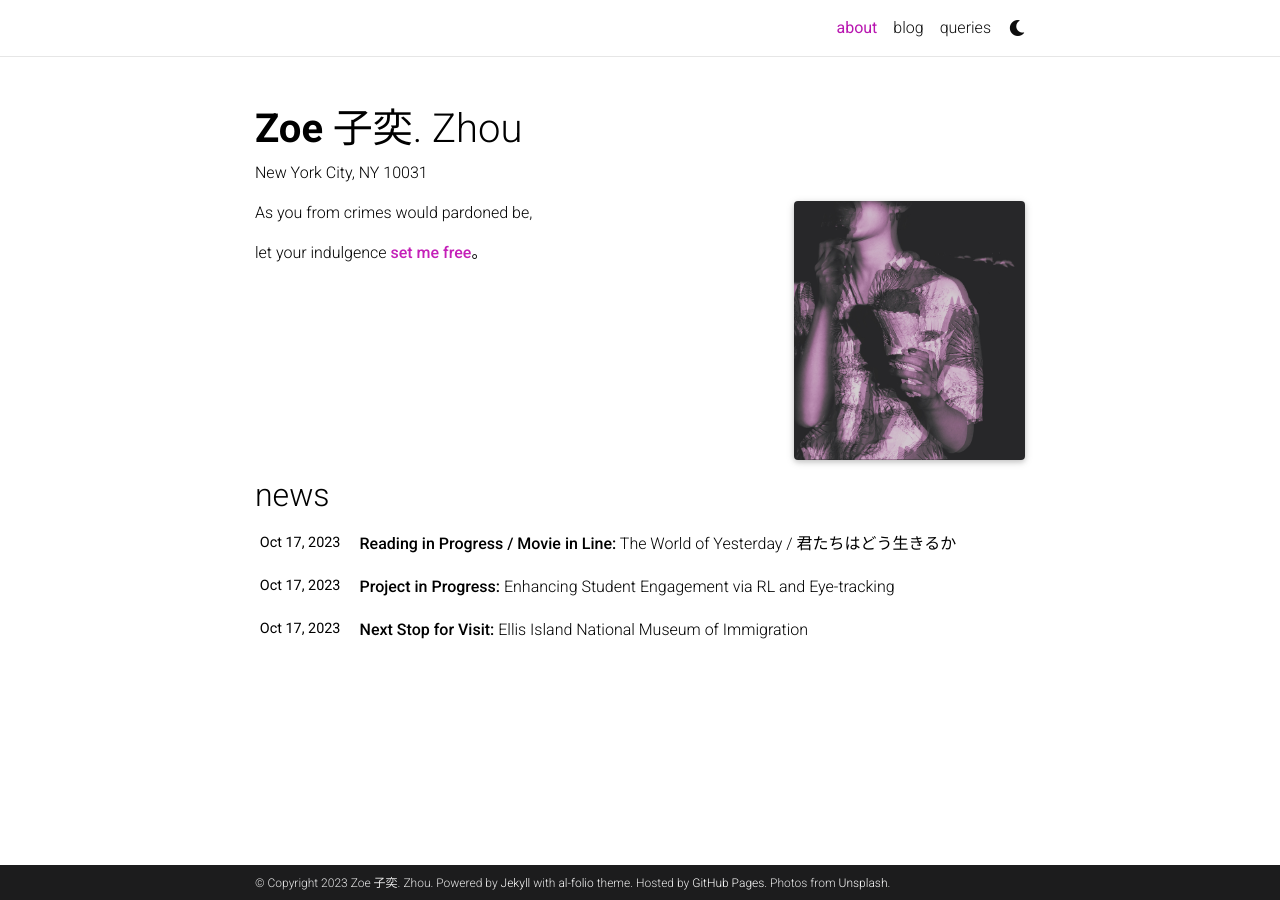
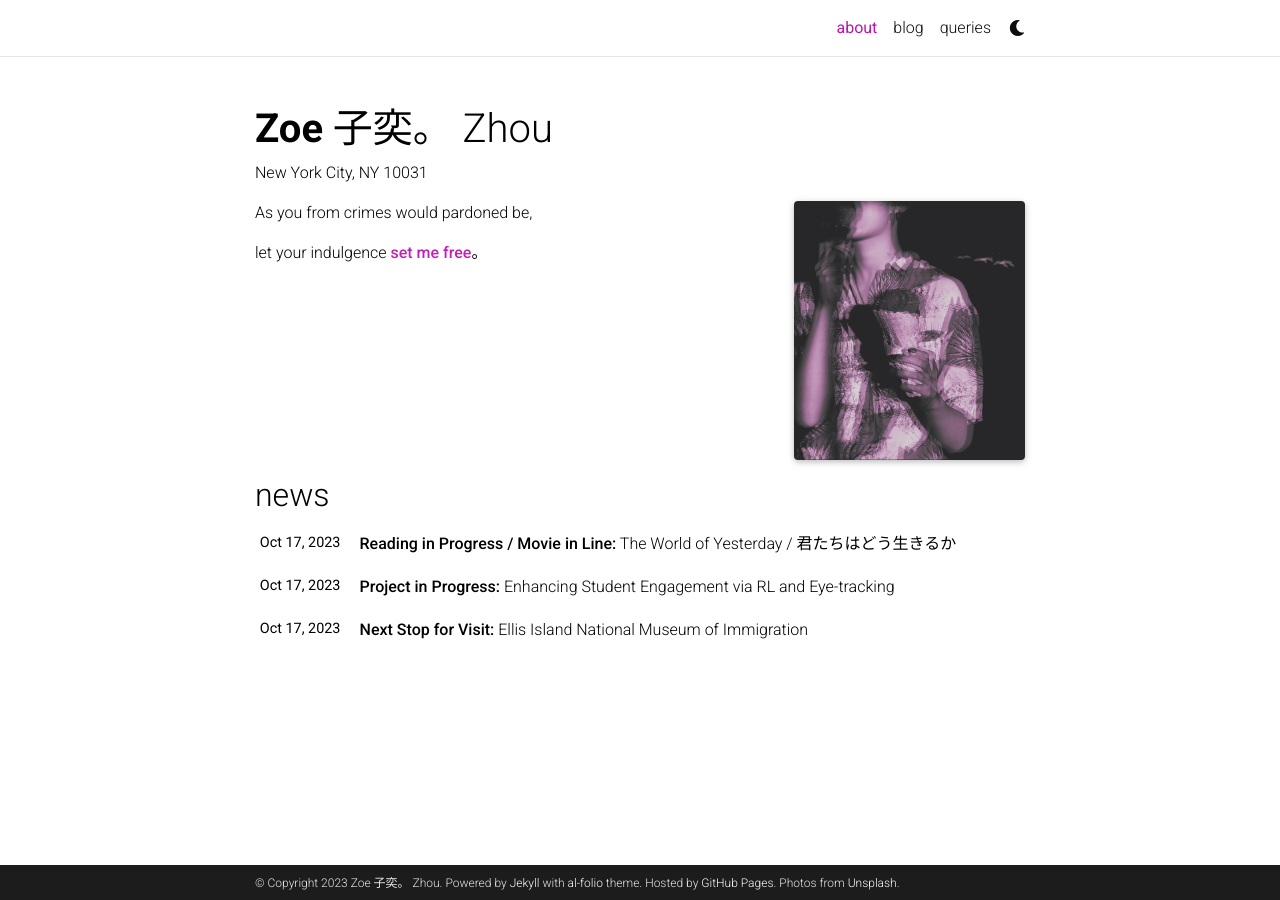
Before and after one commit to Zoewhat/Zoewhat.github.io, a Jekyll site: the page built from _pages/about.md, in a window 1280 px wide. Built offline with Jekyll 4.4.1, drawn with Linux system fonts in a browser that asks for light colours; full-size pictures stand in for the smaller copies a plugin makes; comment, search, counter and statistics services are not loaded; a style sheet for code colours, icons or effects is not loaded.

```diff
--- a/_config.yml
+++ b/_config.yml
@@ -4,7 +4,7 @@
 
 title: blank # the website title (if blank, full name will be used instead)
 first_name: Zoe
-middle_name: 子奕.
+middle_name: 子奕。
 last_name: Zhou
 email: you@example.com
 description: > # the ">" symbol means to ignore newlines until "footer_text:"
```
